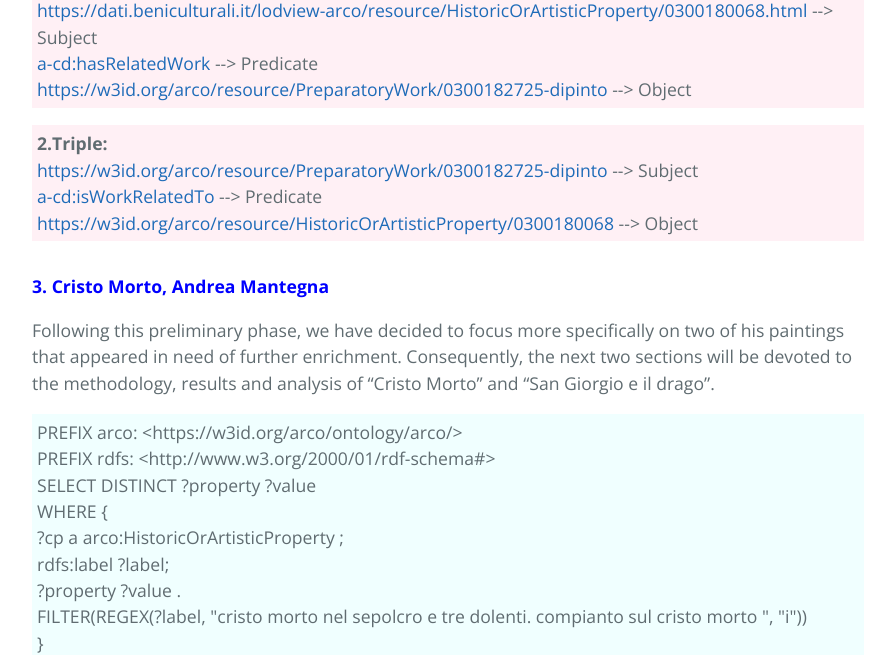
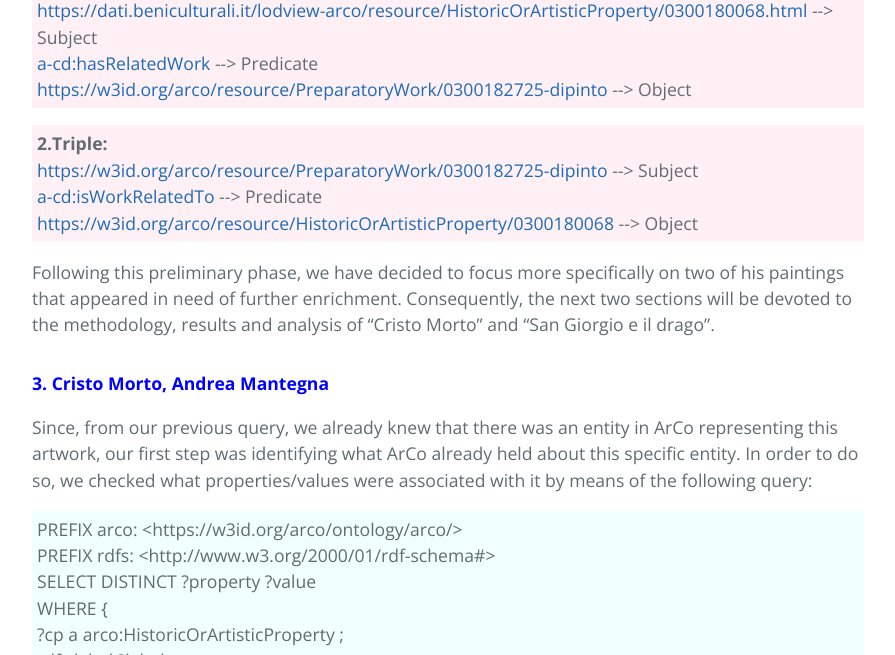
Before and after one commit to KevinITS-site/KevinITS-site.github.io, a Jekyll site: the page built from another-page.md, in a window 1280 px wide and 900 px high, scrolled down 6747 px, cut to the strip 0-655 px from the top of the window. Shown: the whole strip, without its empty margins (192-1087 px from the left). Built offline with Jekyll 4.4.1, drawn with Linux system fonts in a browser that asks for light colours; our own code applies the rules of GitHub Pages for plain Markdown files; some of the changed text lies outside the part shown.

Commit message:
Update another-page.md

```diff
--- a/another-page.md
+++ b/another-page.md
@@ -45,7 +45,7 @@ Our first step was looking for all the cultural properties authored by Andrea Ma
   } <br>
 </p>
 
-The first thing we noticed from the results of our query was that most of the entities retrieved wer of class <a href= "https://w3id.org/arco/ontology/context-description/PreparatoryWork">PreparatoryWork</a>. Moreover, none of these cultural properties appeared to be one of Mantegna’s famous artworks, which meant that these works are either not present or they exist but are associated to an alternative agent whose name is slightly different:
+The first thing we noticed from the results of our query was that most of the entities retrieved were of class <a href= "https://w3id.org/arco/ontology/context-description/PreparatoryWork">PreparatoryWork</a>. Moreover, none of these cultural properties appeared to be one of Mantegna’s famous artworks, which meant that these works are either not present or they exist but are associated to an alternative agent whose name is slightly different:
 
 ![Bildschirmfoto 2024-06-17 um 01 36 21](https://github.com/KevinITS-site/KevinITS-site.github.io/assets/172382434/4a5979e8-a388-4b92-a4b0-08291dcf10b6)
 
@@ -193,11 +193,13 @@ PROPOSITION OF NEW TRIPLES:
 <a href="https://w3id.org/arco/resource/HistoricOrArtisticProperty/0300180068">https://w3id.org/arco/resource/HistoricOrArtisticProperty/0300180068</a> --> Object <br>
 </p>
 
+Following this preliminary phase, we have decided to focus more specifically on two of his paintings that appeared in need of further enrichment. Consequently, the next two sections will be devoted to the methodology, results and analysis of “Cristo Morto” and “San Giorgio e il drago”.
+
 <h2 id="meinsektion"></h2>
 <div id="specific-section"><a name="custom-anchor"></a>
 <h4 style="color:blue ; font-weight: bold">3. Cristo Morto, Andrea Mantegna</h4></div>
 
-Following this preliminary phase, we have decided to focus more specifically on two of his paintings that appeared in need of further enrichment. Consequently, the next two sections will be devoted to the methodology, results and analysis of “Cristo Morto” and “San Giorgio e il drago”.
+Since, from our previous query, we already knew that there was an entity in ArCo representing this artwork, our first step was identifying what ArCo already held about this specific entity. In order to do so, we checked what properties/values were associated with it by means of the following query:
 
 <p style="background-color: Azure; padding: 5px;">
 PREFIX arco: <https://w3id.org/arco/ontology/arco/> <br>
```
